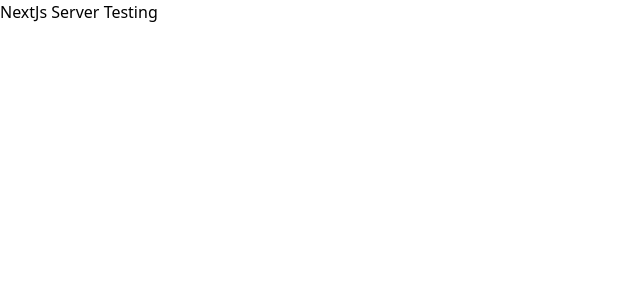
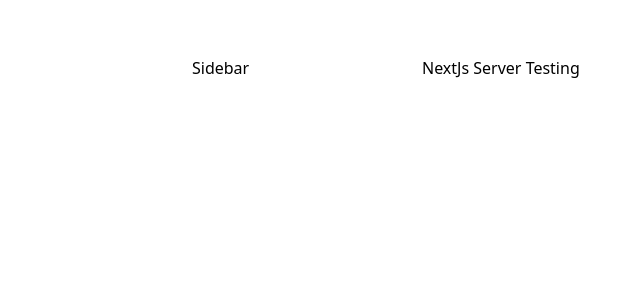
Before and after one commit to johaolopz/portfolio, a Next.js app: page / in a window 1280 px wide. Shown: the top 300 px of the page, without its empty margins (0-641 px from the left). Built offline with nearby package versions, Linux system fonts and the light colour scheme.

Commit message:
Add Sidebar in _app.tsx / vsCode ext ES7, Headwind, Tailwind Css IntelliSense

```diff
--- a/pages/_app.tsx
+++ b/pages/_app.tsx
@@ -1,7 +1,14 @@
 import '../styles/globals.css'
 
 function MyApp({ Component, pageProps }) {
-  return <Component {...pageProps} />
+  return (
+  <div className="grid grid-cols-12 gap-6 px-48 my-14">
+    <div className="col-span-3 bg-white rounded-2xl">Sidebar</div>
+    <div className="col-span-9 bg-white rounded-2xl">
+      <Component {...pageProps} />
+    </div>
+  </div>
+  )
 }
 
 export default MyApp
```
